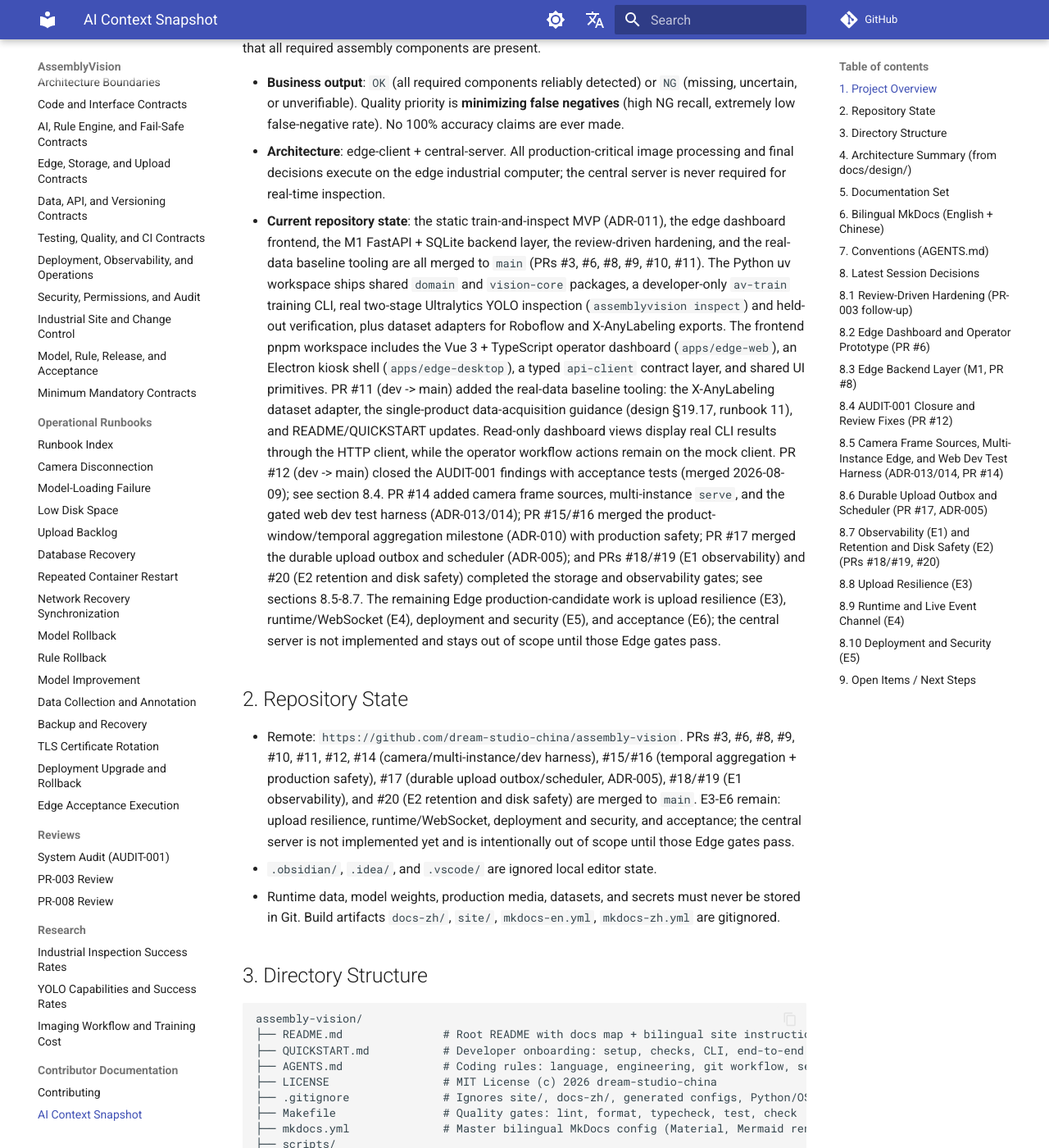
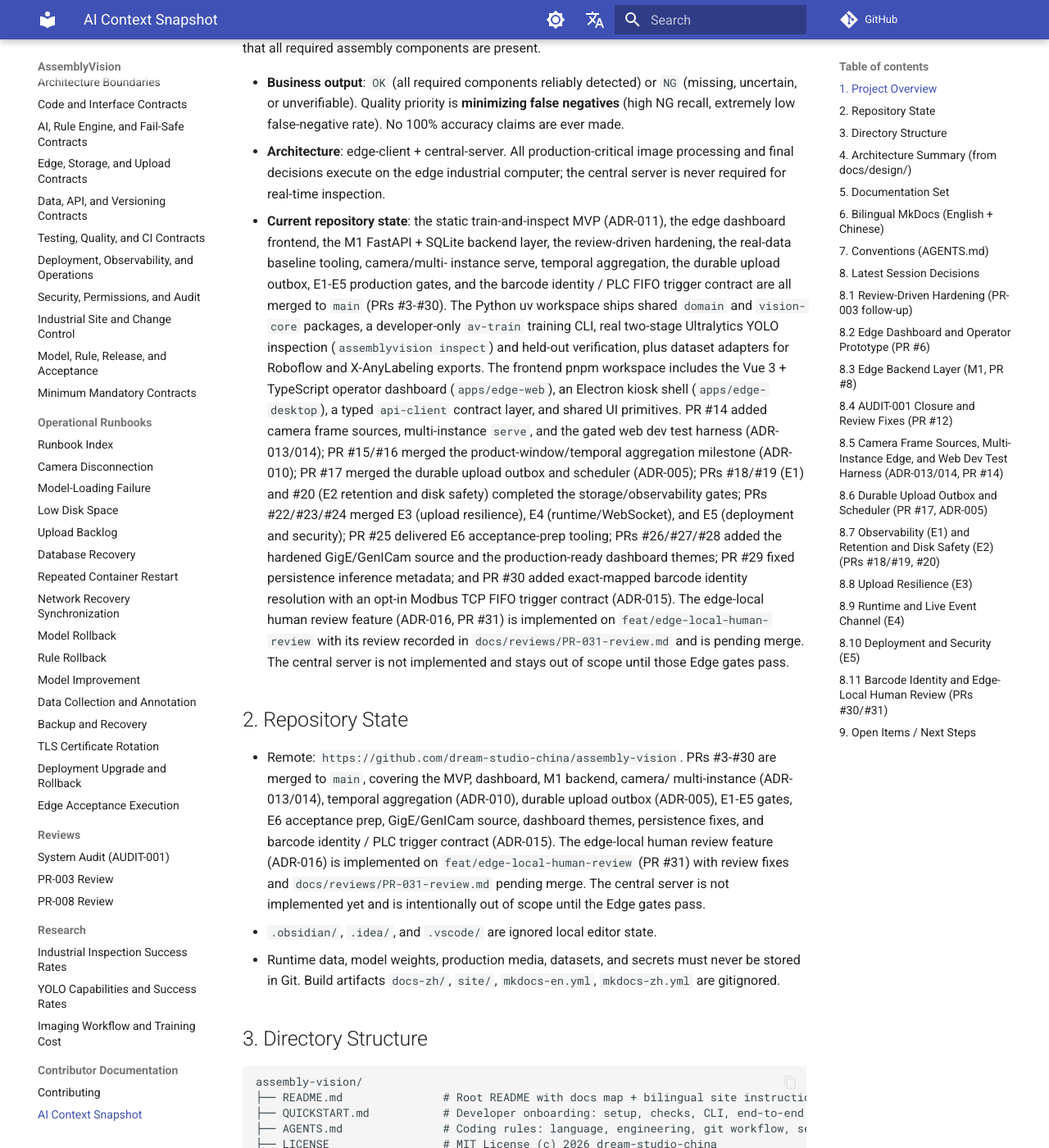
Before and after one commit to dream-studio-china/assembly-vision, an MkDocs documentation site: the page built from docs/ai/context.md, in a window 1280 px wide and 1400 px high, scrolled down 369 px. Shown: the whole window at 82% size. Built offline with MkDocs 1.6.1 and Material for MkDocs 9.7.7, drawn with Linux system fonts in a browser that asks for light colours; comment, search, counter and statistics services are not loaded; some of the changed text lies outside the part shown.

Commit message:
docs: update AI context for merged PRs #21-#30 and edge human review
Record the merged upload resilience (E3), runtime (E4), deployment and
security (E5), E6 prep, GigE/GenICam source, dashboard themes, persistence
fixes, and barcode identity / PLC trigger contract (ADR-015, PR #30). Add
section 8.11 for barcode identity and the edge-local human review feature
(ADR-016, PR #31) with its review recorded in docs/reviews/PR-031-review.md,
and refresh the ADR list, repository state, and open items.

```diff
--- a/docs/ai/context.md
+++ b/docs/ai/context.md
@@ -1,6 +1,6 @@
 # AssemblyVision - Full Project Context
 
-> Context snapshot. Last updated: 2026-08-09
+> Context snapshot. Last updated: 2026-08-10
 >
 > Read this file first in a new session to reconstruct the project state quickly.
 
@@ -20,42 +20,44 @@ and verifies that all required assembly components are present.
   for real-time inspection.
 - **Current repository state**: the static train-and-inspect MVP (ADR-011),
   the edge dashboard frontend, the M1 FastAPI + SQLite backend layer, the
-  review-driven hardening, and the real-data baseline tooling are all merged
-  to `main` (PRs #3, #6, #8, #9, #10, #11). The Python uv workspace ships
+  review-driven hardening, the real-data baseline tooling, camera/multi-
+  instance serve, temporal aggregation, the durable upload outbox, E1-E5
+  production gates, and the barcode identity / PLC FIFO trigger contract are
+  all merged to `main` (PRs #3-#30). The Python uv workspace ships
   shared `domain` and `vision-core` packages, a developer-only `av-train`
   training CLI, real two-stage Ultralytics YOLO inspection
   (`assemblyvision inspect`) and held-out verification, plus dataset adapters
   for Roboflow and X-AnyLabeling exports. The frontend pnpm workspace includes
   the Vue 3 + TypeScript operator dashboard (`apps/edge-web`), an Electron
   kiosk shell (`apps/edge-desktop`), a typed `api-client` contract layer, and
-  shared UI primitives. PR #11 (dev -> main) added the real-data baseline
-  tooling: the X-AnyLabeling dataset adapter, the single-product
-  data-acquisition guidance (design §19.17, runbook 11), and README/QUICKSTART
-  updates. Read-only dashboard views display real CLI results through the HTTP
-  client, while the operator workflow actions remain on the mock client.
-  PR #12 (dev -> main) closed the AUDIT-001 findings with acceptance tests
-  (merged 2026-08-09); see section 8.4. PR #14 added camera frame sources,
-  multi-instance `serve`, and the gated web dev test harness (ADR-013/014);
-  PR #15/#16 merged the product-window/temporal aggregation milestone
-  (ADR-010) with production safety; PR #17 merged the durable upload
-  outbox and scheduler (ADR-005); and PRs #18/#19 (E1 observability) and
-  #20 (E2 retention and disk safety) completed the storage and
-  observability gates; see sections 8.5-8.7. The remaining Edge
-  production-candidate work is upload resilience (E3), runtime/WebSocket
-  (E4), deployment and security (E5), and acceptance (E6); the central
+  shared UI primitives. PR #14 added camera frame sources, multi-instance
+  `serve`, and the gated web dev test harness (ADR-013/014); PR #15/#16 merged
+  the product-window/temporal aggregation milestone (ADR-010); PR #17 merged
+  the durable upload outbox and scheduler (ADR-005); PRs #18/#19 (E1) and #20
+  (E2 retention and disk safety) completed the storage/observability gates;
+  PRs #22/#23/#24 merged E3 (upload resilience), E4 (runtime/WebSocket), and
+  E5 (deployment and security); PR #25 delivered E6 acceptance-prep tooling;
+  PRs #26/#27/#28 added the hardened GigE/GenICam source and the
+  production-ready dashboard themes; PR #29 fixed persistence inference
+  metadata; and PR #30 added exact-mapped barcode identity resolution with an
+  opt-in Modbus TCP FIFO trigger contract (ADR-015). The edge-local human
+  review feature (ADR-016, PR #31) is implemented on
+  `feat/edge-local-human-review` with its review recorded in
+  `docs/reviews/PR-031-review.md` and is pending merge. The central
   server is not implemented and stays out of scope until those Edge gates
   pass.
 
 ## 2. Repository State
 
-- Remote: `https://github.com/dream-studio-china/assembly-vision`. PRs #3, #6,
-  #8, #9, #10, #11, #12, #14 (camera/multi-instance/dev harness),
-  #15/#16 (temporal aggregation + production safety), #17 (durable upload
-  outbox/scheduler, ADR-005), #18/#19 (E1 observability), and #20 (E2
-  retention and disk safety) are merged to `main`. E3-E6 remain: upload
-  resilience, runtime/WebSocket, deployment and security, and acceptance;
-  the central server is not implemented yet and is intentionally out of
-  scope until those Edge gates pass.
+- Remote: `https://github.com/dream-studio-china/assembly-vision`. PRs #3-#30
+  are merged to `main`, covering the MVP, dashboard, M1 backend, camera/
+  multi-instance (ADR-013/014), temporal aggregation (ADR-010), durable upload
+  outbox (ADR-005), E1-E5 gates, E6 acceptance prep, GigE/GenICam source,
+  dashboard themes, persistence fixes, and barcode identity / PLC trigger
+  contract (ADR-015). The edge-local human review feature (ADR-016) is
+  implemented on `feat/edge-local-human-review` (PR #31) with review fixes and
+  `docs/reviews/PR-031-review.md` pending merge. The central server is not
+  implemented yet and is intentionally out of scope until the Edge gates pass.
 - `.obsidian/`, `.idea/`, and `.vscode/` are ignored local editor state.
 - Runtime data, model weights, production media, datasets, and secrets must never be stored in
   Git. Build artifacts `docs-zh/`, `site/`, `mkdocs-en.yml`, `mkdocs-zh.yml` are gitignored.
@@ -107,7 +109,7 @@ assembly-vision/
     ├── contributing.md     # Contributor-facing repository rules and precedence
     ├── overrides/main.html # Theme override placeholder
     ├── ai/context.md       # THIS file
-    ├── reviews/            # Reviews: PR-003, PR-008, AUDIT-001 system audit
+    ├── reviews/            # Reviews: PR-003/008/014/015/017/020/022/023/031, AUDIT-001
     ├── contracts/          # 11 mandatory engineering contracts + index
     ├── runbooks/           # 11 operational recovery runbooks + index
     ├── design/             # 28 design documents + appendices + decisions/
@@ -156,7 +158,9 @@ assembly-vision/
   upload, ADR-006 REST + WebSocket, ADR-007 monorepo, ADR-008 Docker deployment, ADR-009
    static-image-first MVP, ADR-010 per-component temporal aggregation, ADR-011 labeled
    train-and-inspect MVP, ADR-012 edge API M1 viewer auth, ADR-013 camera frame
-   sources and multi-instance edge, and ADR-014 web dev test harness.
+   sources and multi-instance edge, ADR-014 web dev test harness, ADR-015
+   barcode identity and PLC trigger correlation, and ADR-016 edge-local human
+   review (optional, append-only).
 - [docs/design/appendices.md](../design/appendices.md) holds the canonical terminology, decision consistency checklist,
   global open questions (OQ-001 ... OQ-025), reason-code glossary, and traceability conventions.
 - `docs/research/`: industry success rates, YOLO capabilities, imaging/workflow/training cost.
@@ -677,18 +681,54 @@ Implemented on `feat/e5-deployment-security` (delivery task
   rotation), and 14 (deployment upgrade and rollback) added to the indexed
   runbook set.
 
+## 8.11 Barcode Identity and Edge-Local Human Review (PRs #30/#31)
+
+Merged via PR #30 (dev -> main): exact-mapped barcode identity resolution
+(ADR-015). Implemented on `feat/edge-local-human-review` (PR #31, pending
+merge): optional edge-local human review (ADR-016).
+
+- **Barcode identity (PR #30, ADR-015)**: typed `BarcodeObservation` models,
+  an optional ZXing-cpp visual decoder (`zxing-cpp>=2.3,<3`), an explicitly
+  simulated keyboard input adapter (dev-harness only), and a deterministic
+  resolver mapping complete barcode values to product codes. Resolution fails
+  closed on unreadable, conflicting, unsupported-symbology, unknown, or
+  active-product-mismatched reads. Visual identity runs on the dev upload
+  path and the production single-frame camera loop; unverified identity is
+  always persisted as `NG`. A `barcode_required` rule requires enabled
+  required `identity.barcode` config at load time, and barcode identity with
+  temporal inspection is rejected until windowed correlation exists. The
+  Modbus TCP FIFO trigger adapter (ENTRY/EXIT/ABORT, sequence/heartbeat/
+  overflow/consistency) is delivered as an opt-in contract; live transport
+  stays gated on a site-validated register profile.
+- **Edge-local human review (PR #31, ADR-016)**: optional, additive,
+  append-only review of any inspection (OK or NG) without mutating the
+  machine decision. Domain `ReviewDisposition` (CONFIRMED_NG/CONFIRMED_OK/
+  CORRECTED_NG/INCONCLUSIVE/REINSPECT) constrained per machine outcome,
+  `ReviewRecord` snapshotting the original decision, a `review_records` table
+  (migration 0008) with supersede-by-reference chaining, repository
+  `submit_review`/`list_review_queue`, and endpoints `GET /api/v1/reviews`,
+  `GET/POST /api/v1/inspections/{id}/reviews` (design 15.3.3). The web
+  `ReviewView` queue page and an additive `ReviewPanel` on the inspection
+  detail view surface the workflow; NG detail views prompt review while OK
+  views offer an optional audit path. The four-aspect review (docs,
+  security, decoupling, extensibility) is recorded in
+  `docs/reviews/PR-031-review.md` (RESOLVED); findings fixed include
+  bounded `component_corrections`, machine reason codes in the open-item
+  queue, cursor 400 hardening, log-injection repr, mock/server validation
+  parity, and doc/contract consistency (design 14/15/16/24). Review
+  submission is intentionally exposed through the existing viewer credential
+  (no edge role model yet); local review records do not yet sync to a
+  central server.
+
 ## 9. Open Items / Next Steps
 
 - The **upload queue scheduler** gap is closed (PR #17, section 8.6); **E1
   observability** (PRs #18/#19), **E2 retention and disk safety** (PR #20,
   PR-020 review resolved), **E3 upload resilience** (PR #22, section 8.8),
-   **E4 runtime** (section 8.9), and **E5 deployment and security** (section
-   8.10, PR #24 open) are implemented. **E6-prep tooling** is delivered: the
-   complete acceptance matrix (`docs/tasks/E6-edge-acceptance.md`), typed local
-   evidence runner (`scripts/edge-acceptance-run.py`), report template (design
-   28), and on-site execution checklist (runbook 15). The clock-drift harness
-   remains explicitly `NOT_EXECUTED`; E6 remains open until it and the
-   hardware/customer-data-gated acceptance phase execute:
+   **E4 runtime** (section 8.9), **E5 deployment and security** (section
+   8.10, PR #24), and **E6 acceptance prep** (PR #25) are merged.
+   The clock-drift harness remains explicitly `NOT_EXECUTED`; E6 remains open
+   until it and the hardware/customer-data-gated acceptance phase execute:
    - **E6 on-site acceptance**: resilience and soak evidence on the selected
      hardware, held-out customer model validation, and signed Edge acceptance
      report with hardware prerequisites.
@@ -697,6 +737,9 @@ Implemented on `feat/e5-deployment-security` (delivery task
 - AUDIT-001 is **closed** including the deferred 4.4 authoritative persistence
   item (now delivered by PR #17). Shared model weights are implemented (E4c);
   per-instance pipelines use one registry.
+- **Barcode identity** (PR #30) and **edge-local human review** (PR #31) are
+  implemented; PR #31 (with its review fixes and `docs/reviews/PR-031-review.md`)
+  is pending merge to `main` from `feat/edge-local-human-review`.
 - Real customer data is still required for the baseline: collect and annotate
   with X-AnyLabeling per
   `docs/design/19-training-and-evaluation.md` §19.17 and
@@ -707,14 +750,17 @@ Implemented on `feat/e5-deployment-security` (delivery task
   `av-train` -> `assemblyvision inspect` -> `assemblyvision verify`.
 - Camera acquisition (ADR-013/014) is merged (PR #14) including temporal
   aggregation (PR #15/#16) and the trigger/identity seam (E4b). Remaining
-  hardware-dependent items: vendor SDK camera adapters, real barcode decoding,
-  and physical photo-eye/PLC triggers to replace the mock trigger source and
-  the time-only fallback (which is a development mode, not a production
-  product boundary).
+  hardware-dependent items: vendor SDK camera adapters (GigE/GenICam source
+  merged in PR #26; live validation still required), real barcode decode
+  validation on production samples, and a physical photo-eye/PLC transport to
+  replace the mock trigger source (the Modbus FIFO contract from PR #30 needs
+  a site-validated register profile) and the time-only fallback (which is a
+  development mode, not a production product boundary).
 - The central server (ingestion API, PostgreSQL model, object storage,
-  idempotent receipts, manual review) is **not implemented**; only the
-  edge-side request/receipt contract exists. Central work starts after E1-E6
-  pass and the Edge-to-central contract is frozen.
+  idempotent receipts, central manual review) is **not implemented**; only the
+  edge-side request/receipt contract and edge-local review records exist.
+  Central work starts after E1-E6 pass and the Edge-to-central contract is
+  frozen.
 - Hardware/conditions still unconfirmed (see [Appendices section 3](../design/appendices.md#3-global-open-questions)):
   camera vendor/SDK, barcode standard, conveyor speed, GPU/OS, retention periods, network
   reliability, central-server location, acceptance thresholds.
```
